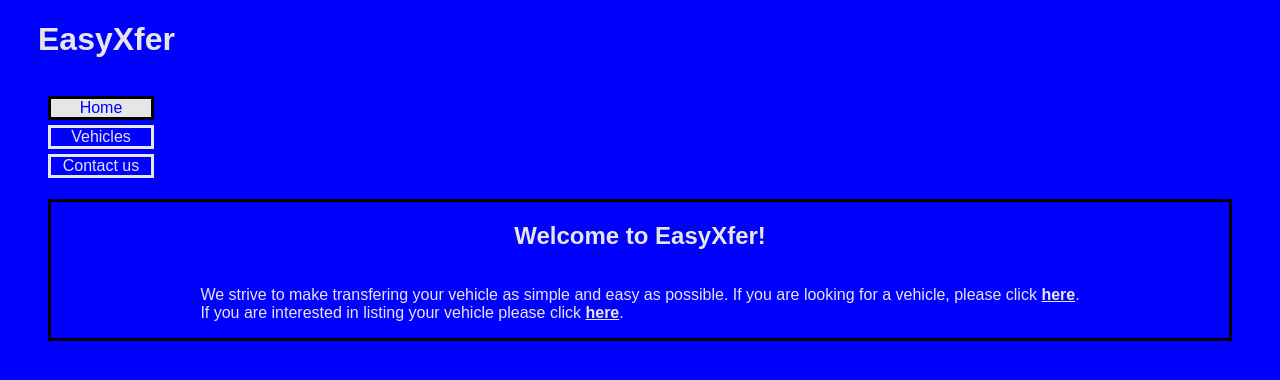
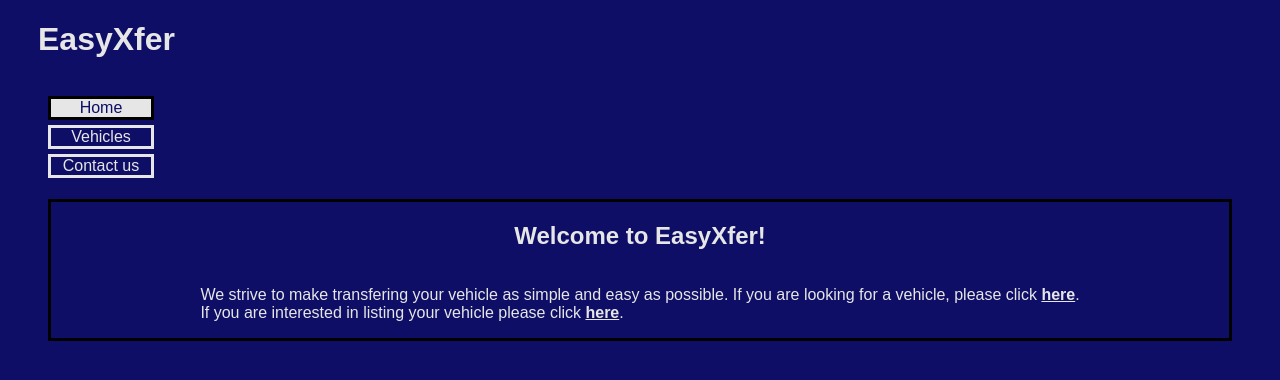
Before and after one commit to btslagle/capstone, an Angular app: page / in a window 1280 px wide. In both pictures the pointer is over the link "Home". Shown: the top 380 px of the page. Built offline with nearby package versions, Linux system fonts and the light colour scheme; a web font is replaced by a local one.

Commit message:
Update Css

```diff
--- a/src/styles.css
+++ b/src/styles.css
@@ -1,6 +1,6 @@
 @import url('https://fonts.googleapis.com/css2?family=Kdam+Thmor+Pro&display=swap');
 body {
-    background-color: rgb(0, 0, 255);
+    background-color: rgb(14, 14, 103);
     color: #e6e6e6;
     font-family: 'Kdam Thmor Pro', sans-serif;
 }
@@ -23,7 +23,7 @@ li a {
 
 li a:hover {
     background-color: #e6e6e6;
-    color: rgb(0, 0, 255);
+    color: rgb(14, 14, 103);
     border: solid 3px;
     border-color: black;
 }
```
